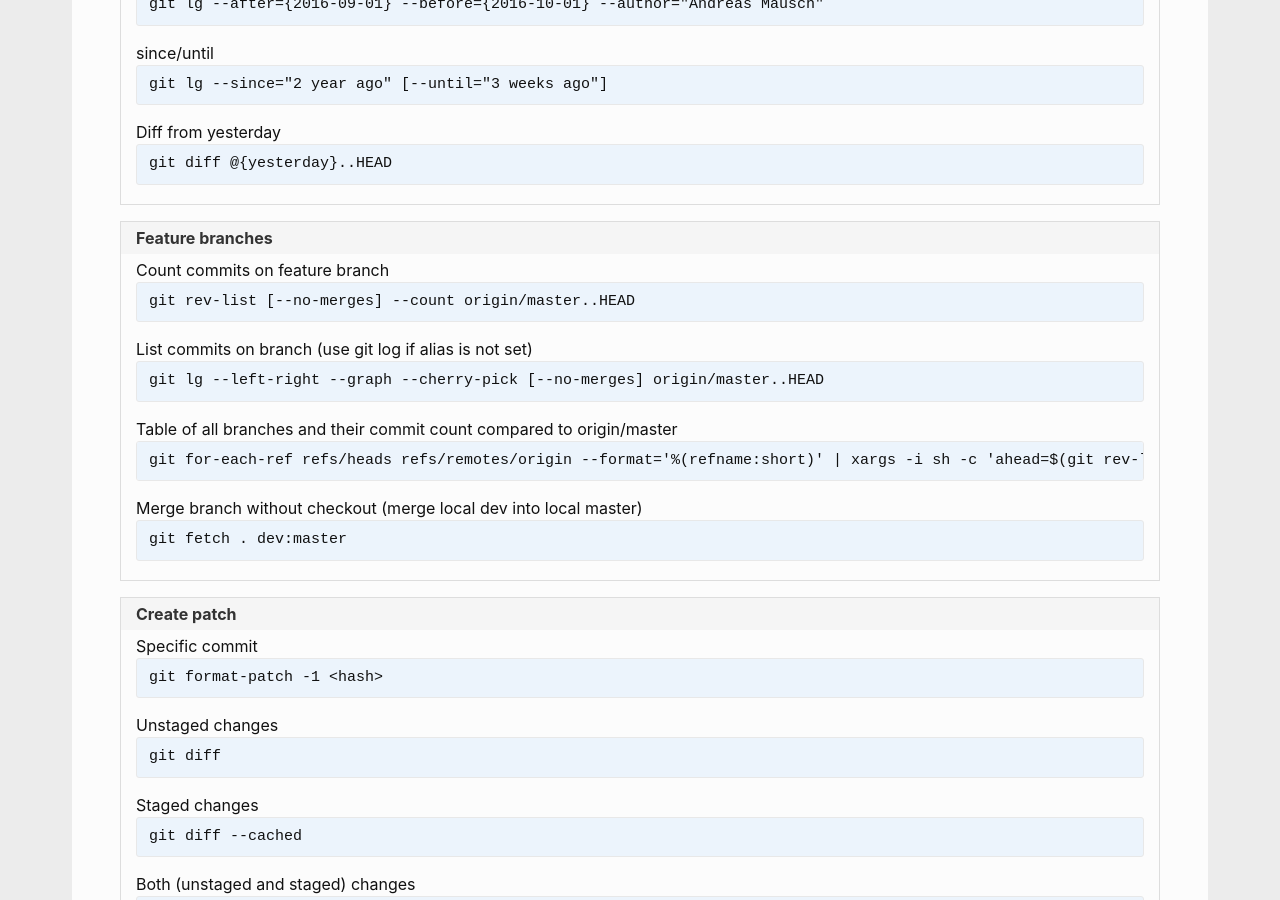
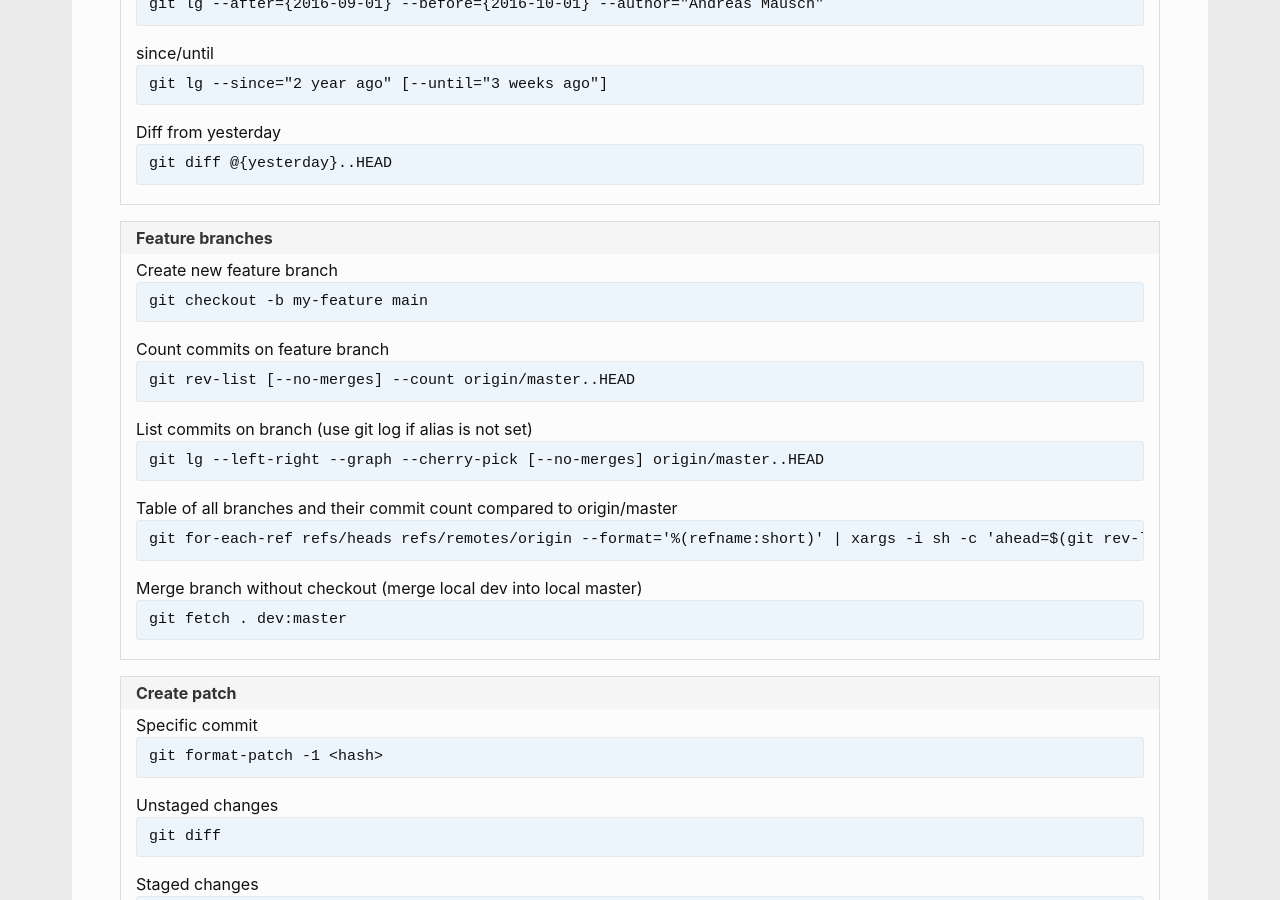
Before and after one commit to andreas-mausch/cheatsheets, a Jekyll site: the page built from _cheatsheets/git.md, in a window 1280 px wide and 900 px high, scrolled down 3323 px. Built offline with Jekyll 4.4.1, drawn with Linux system fonts in a browser that asks for light colours.

Commit message:
Create branch off a parent branch without the need to check it out first

```diff
--- a/_cheatsheets/git.md
+++ b/_cheatsheets/git.md
@@ -60,6 +60,7 @@ section:
       Diff from yesterday: git diff @{yesterday}..HEAD
   - name: Feature branches
     commands:
+      Create new feature branch: git checkout -b my-feature main
       Count commits on feature branch: git rev-list [--no-merges] --count origin/master..HEAD
       List commits on branch (use git log if alias is not set): git lg --left-right --graph --cherry-pick [--no-merges] origin/master..HEAD
       Table of all branches and their commit count compared to origin/master: git for-each-ref refs/heads refs/remotes/origin --format='%(refname:short)' | xargs -i sh -c 'ahead=$(git rev-list --count origin/master..{}); behind=$(git rev-list --count {}..origin/master); printf "%4s %4s {}\n" "+$ahead" "-$behind"'
```
